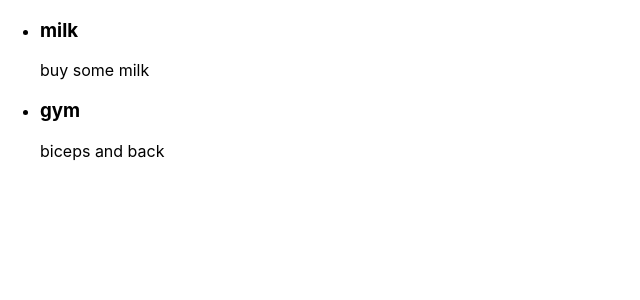
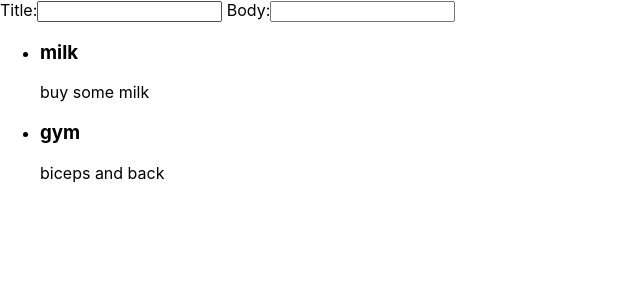
Before and after one commit to coreyladovsky/TodoAppWithContext, a React (Create React App) app: page / in a window 1280 px wide. Shown: the top 300 px of the page, without its empty margins (0-640 px from the left). Built offline with nearby package versions, Linux system fonts and the light colour scheme.

Commit message:
todo form

```diff
--- a/src/App.js
+++ b/src/App.js
@@ -1,12 +1,14 @@
 import React from 'react';
 import TodosProvider from './providers/TodosProvider.js'
 import TodosIndex from './components/TodosIndex.js';
+import TodoForm from './components/TodoForm.js';
 // import './App.css';
 
 function App() {
   return (
     <div className="App">
       <TodosProvider>
+        <TodoForm />
         <TodosIndex />
       </TodosProvider>
     </div>
--- a/src/components/TodoForm.js
+++ b/src/components/TodoForm.js
@@ -0,0 +1,24 @@
+import React, { useState } from 'react';
+
+const TodoForm = () => {
+    const [ title, setTitle ] = useState("");
+    const [ body, setBody ] = useState("");
+
+    const handlelSubmit = (e) => {
+        e.preventDefault();
+        setTitle("");
+        setBody("")
+    }
+    return(
+        <form onSubmit={handlelSubmit}>
+            <label> Title:
+                <input value={title} onChange={(e) => setTitle(e.target.value)} required/>
+            </label>
+            <label> Body:
+                <input value={body} onChange={(e) => setBody(e.target.value)} required/>
+            </label>
+        </form>
+    )
+}
+
+export default TodoForm;
```
